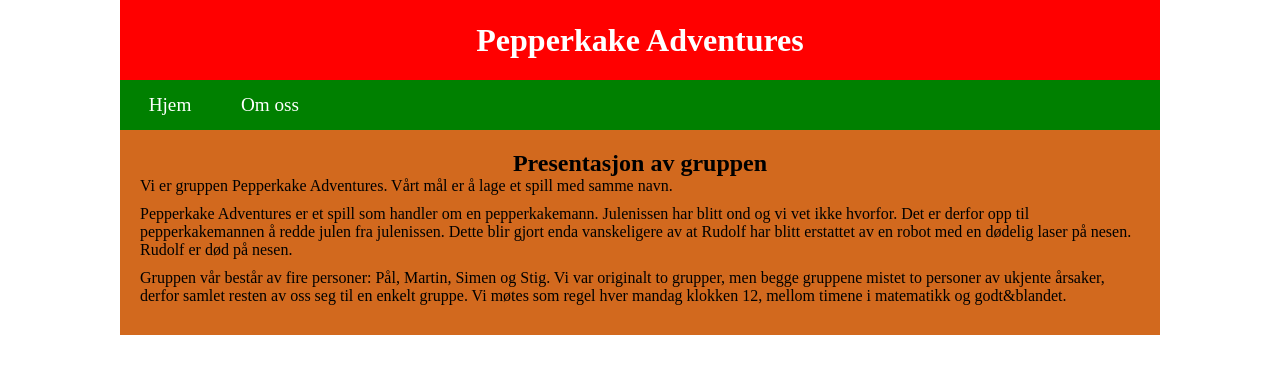
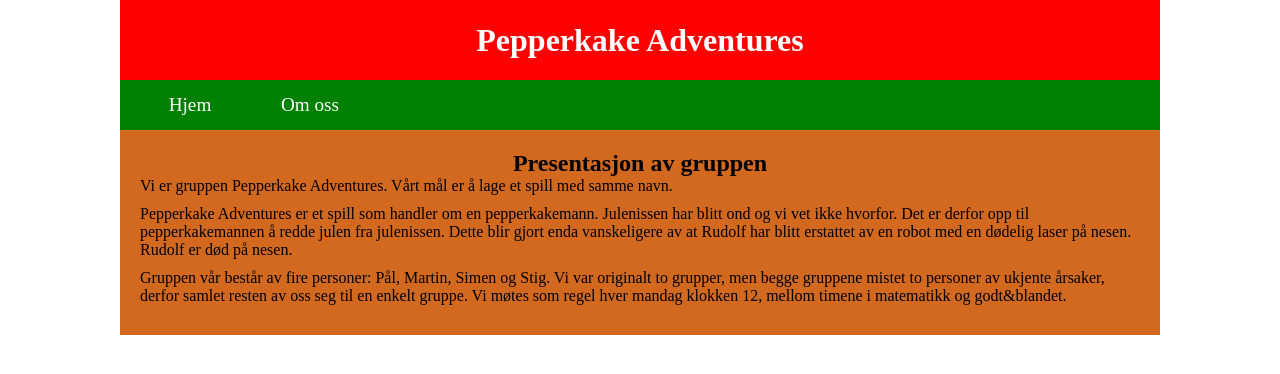
Before and after one commit to tutti/Pepperkake-Adventures, a PHP site: page /presentasjon/index.html in a window 1280 px wide. Shown: the top 374 px of the page. Run offline with PHP 8.4, Linux system fonts and the light colour scheme; some libraries are stand-ins or nearby versions.

Commit message:
Ga marginen tilbake til lister, inkludert nøstede

```diff
--- a/presentasjon/stil.css
+++ b/presentasjon/stil.css
@@ -9,6 +9,10 @@
 
 p {
     margin-bottom: 10px;
+}
+
+li {
+    margin-left: 20px;
 }
 
 div#overskrift {
```
